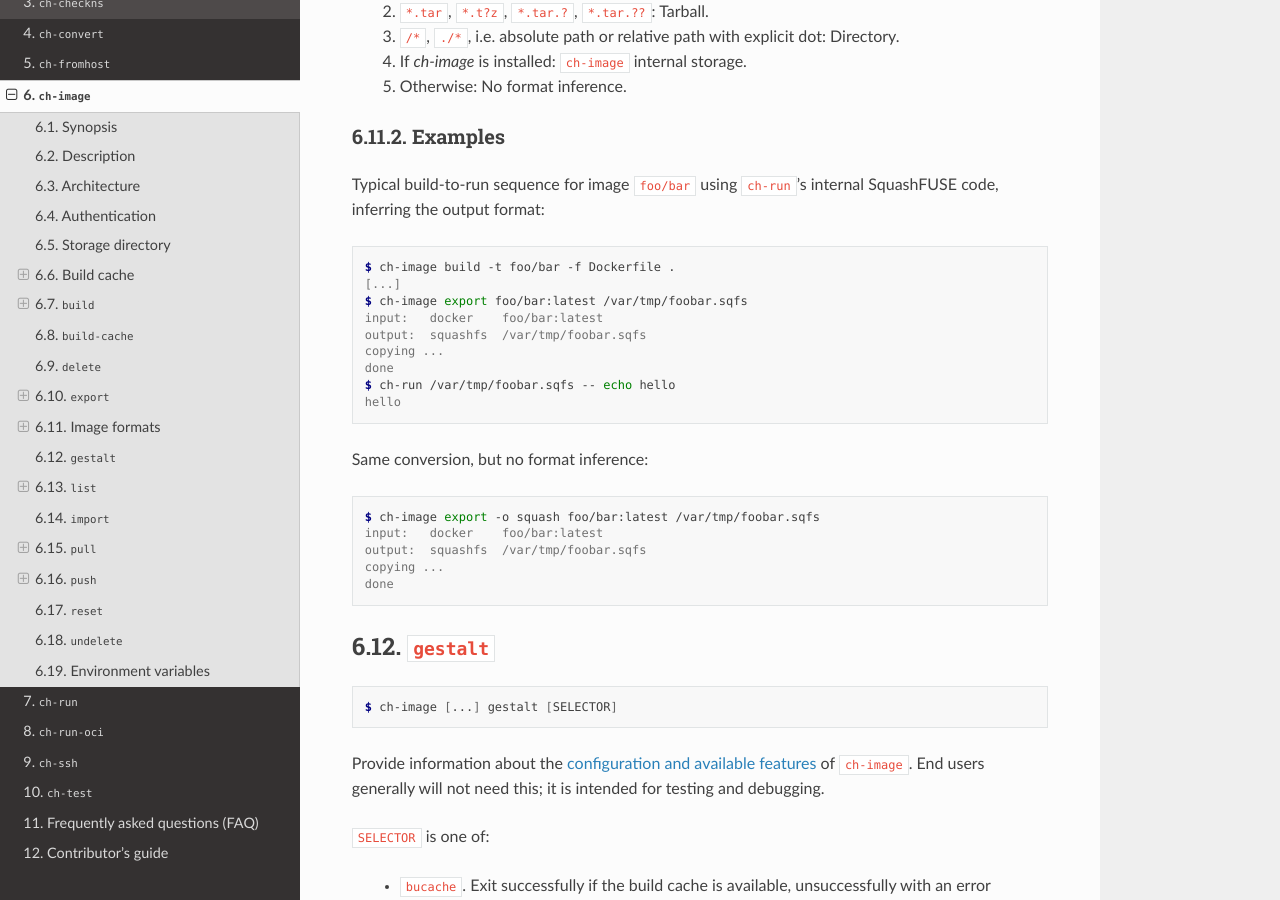
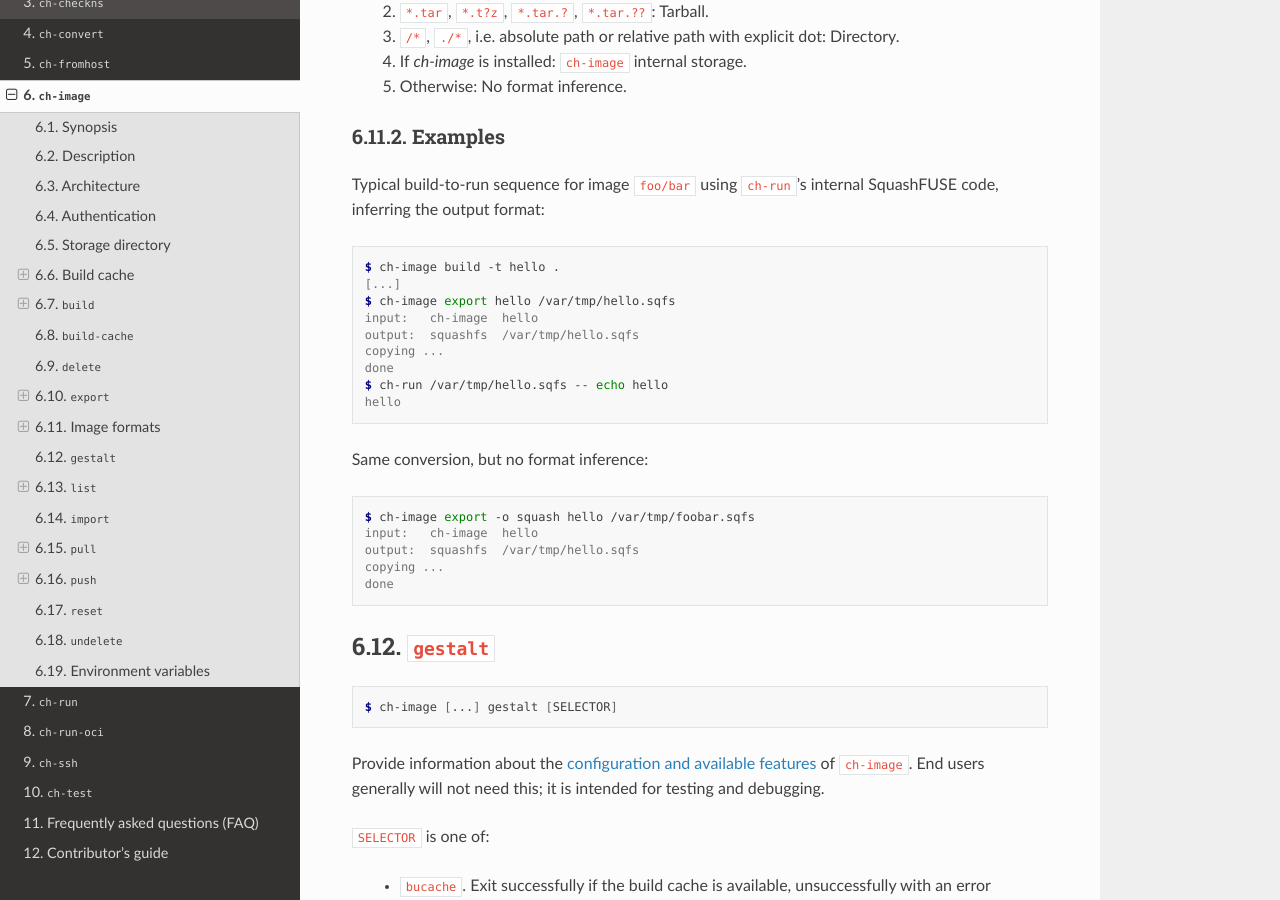
Before and after one commit to hpc/charliecloud, a Sphinx documentation site: the page built from doc/ch-image.rst, in a window 1280 px wide and 900 px high, scrolled down 19659 px. Built offline with Sphinx 7.4.7 and the Read the Docs theme 2.0.0, drawn with Linux system fonts in a browser that asks for light colours; the version number could not be read and is left out.

Commit message:
add documentation for ch-image export

```diff
--- a/doc/ch-image.rst
+++ b/doc/ch-image.rst
@@ -1059,21 +1059,21 @@ Examples
 Typical build-to-run sequence for image :code:`foo/bar` using :code:`ch-run`'s
 internal SquashFUSE code, inferring the output format::
 
-  $ ch-image build -t foo/bar -f Dockerfile .
+  $ ch-image build -t hello .
   [...]
-  $ ch-image export foo/bar:latest /var/tmp/foobar.sqfs
-  input:   docker    foo/bar:latest
-  output:  squashfs  /var/tmp/foobar.sqfs
+  $ ch-image export hello /var/tmp/hello.sqfs
+  input:   ch-image  hello
+  output:  squashfs  /var/tmp/hello.sqfs
   copying ...
   done
-  $ ch-run /var/tmp/foobar.sqfs -- echo hello
+  $ ch-run /var/tmp/hello.sqfs -- echo hello
   hello
 
 Same conversion, but no format inference::
 
-  $ ch-image export -o squash foo/bar:latest /var/tmp/foobar.sqfs
-  input:   docker    foo/bar:latest
-  output:  squashfs  /var/tmp/foobar.sqfs
+  $ ch-image export -o squash hello /var/tmp/foobar.sqfs
+  input:   ch-image  hello
+  output:  squashfs  /var/tmp/hello.sqfs
   copying ...
   done
 
```
